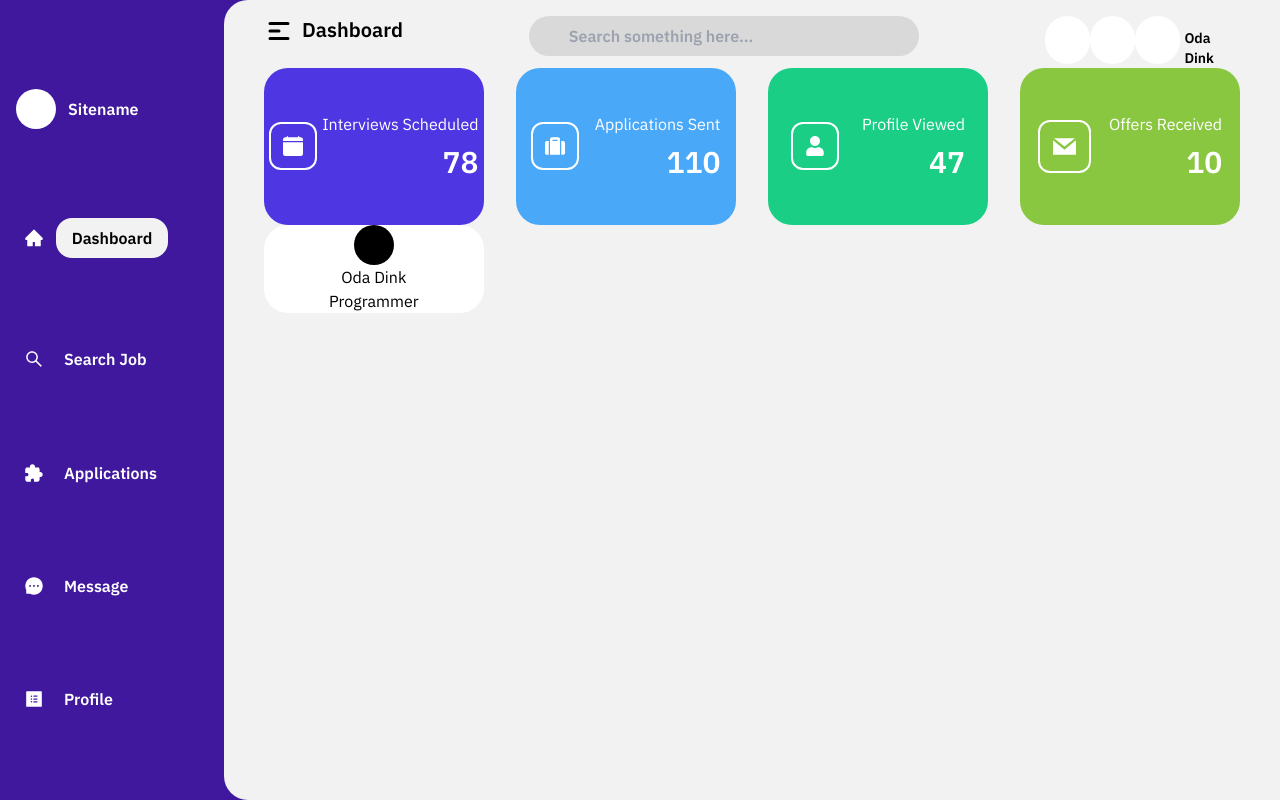
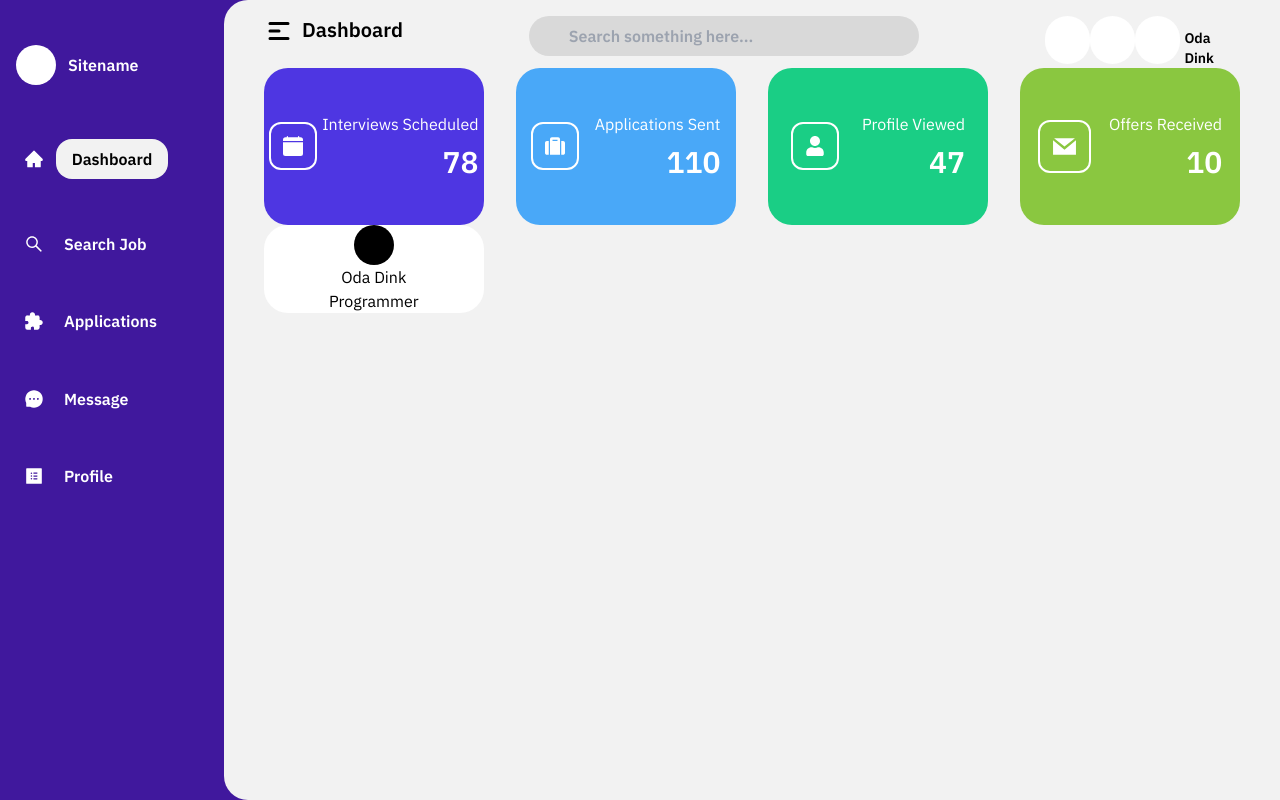
Before and after one commit to AvishJ03/SIH-2022, a React (Create React App) app in the folder client/: page / in a window 1280 px wide. Built offline with nearby package versions, Linux system fonts and the light colour scheme.

Commit message:
sidebar changes

```diff
--- a/client/src/components/Sidebar.js
+++ b/client/src/components/Sidebar.js
@@ -10,7 +10,7 @@ import { IoExtensionPuzzleSharp } from "react-icons/io5";
 const Sidebar = ({ selected }) => {
   const navs = {
     Dashboard: <AiFillHome size="20" style={{ color: "white" }} />,
-    ["Search Job"]: <AiOutlineSearch size="20" style={{ color: "white" }} />,
+    "Search Job": <AiOutlineSearch size="20" style={{ color: "white" }} />,
     Applications: (
       <IoExtensionPuzzleSharp size="20" style={{ color: "white" }} />
     ),
@@ -18,7 +18,8 @@ const Sidebar = ({ selected }) => {
     Profile: <AiFillProfile size="20" style={{ color: "white" }} />,
   };
   return (
-    <div className="flex flex-col min-h-full justify-evenly ml-2">
+    <div className="h-screen">
+      <div className="flex flex-col h-2/3 justify-evenly ml-2">
         <div className="flex px-2">
           <div className="bg-[#FFFFFF] w-10 h-10 rounded-full"></div>
           <div className="text-white text-base font-bold ml-3 mt-2 text-center">
@@ -30,7 +31,7 @@ const Sidebar = ({ selected }) => {
             return (
               <div
                 key={index}
-              className="flex justify-evenly items-center px-4"
+                className="flex justify-evenly mt-2 items-center px-4"
               >
                 {navs[key]}
                 <div className="bg-[#F2F2F2] h-10 w-28 rounded-2xl ml-3 pt-2 text-base font-bold text-center">
@@ -42,15 +43,18 @@ const Sidebar = ({ selected }) => {
             return (
               <div
                 key={index}
-              className="flex justify-start items-center ml-2 px-2 "
+                className="flex justify-start mt-2 items-center ml-2 px-2 "
               >
                 {navs[key]}
-              <div className=" text-white text-base font-bold ml-5">{key}</div>
+                <div className=" text-white text-base font-bold ml-5">
+                  {key}
+                </div>
               </div>
             );
           }
         })}
       </div>
+    </div>
   );
 };
 
```
Lines whose indentation alone changed are shown as unchanged.
